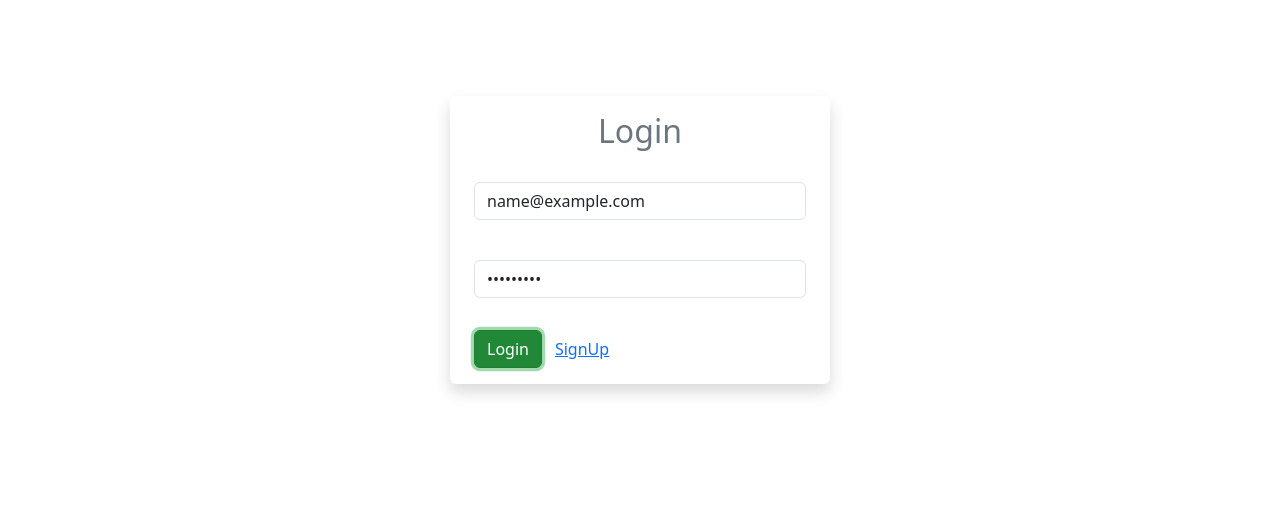
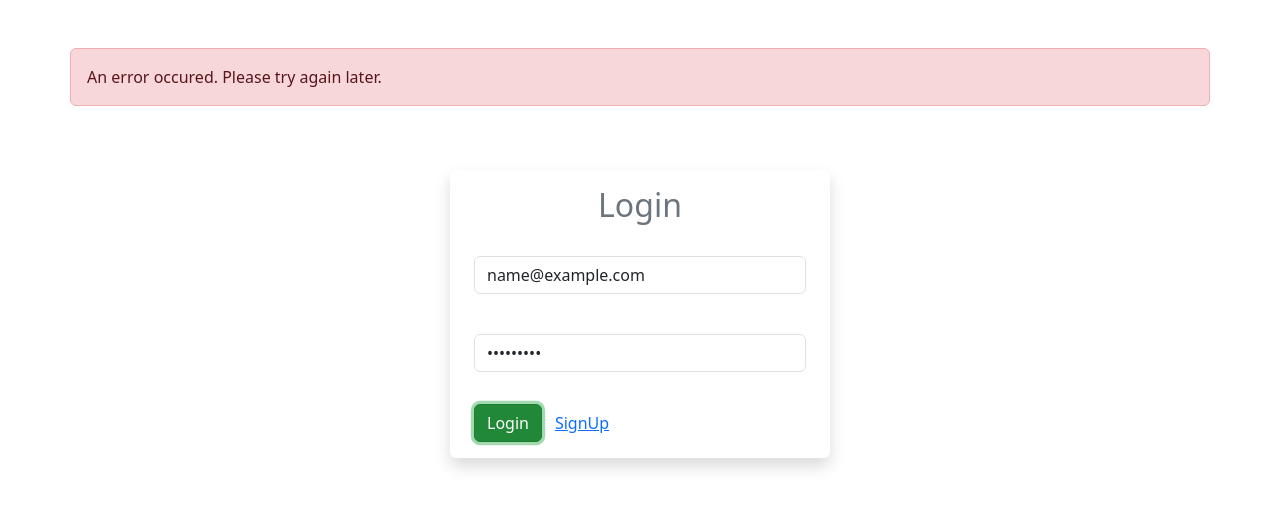
Before and after one commit to cicadaXiR/TravalBookingSyatem, a React (Create React App) app: page / in a window 1280 px wide. Both pictures are taken after typing "name@example.com", "Sample123" into the empty fields and a click on the input "Login". Shown: the top 508 px of the page. Built offline with nearby package versions, Linux system fonts and the light colour scheme; no server answers.

Commit message:
modifications in Login.jsx

```diff
--- a/src/pages/Login.jsx
+++ b/src/pages/Login.jsx
@@ -5,56 +5,64 @@ import axios from 'axios';
 
 function Login() {
 
-    const [email,setEmail] = useState('');
-    const [password,setPassword] = useState('');
-    const [navigate,setNavigate] = useState(false);
+    const [email, setEmail] = useState('');
+    const [password, setPassword] = useState('');
+    const [navigate, setNavigate] = useState(false);
+    const [errorMessage, setErrorMessage] = useState('');
 
-    const handleEmailChanege = (e) =>{
+    const handleEmailChanege = (e) => {
         setEmail(e.target.value);
     };
 
-    const handlePasswordChange = (e) =>{
+    const handlePasswordChange = (e) => {
         setPassword(e.target.value);
     };
 
-    const handleSubmit = async (e) =>{
+    const handleSubmit = async (e) => {
         e.preventDefault();
 
         // console.log("username",username);
         // console.log("password",password);
-        try{
+        try {
             const response = await axios.post('http://localhost:8080/authenticate',
-            {email,password});
-            localStorage.setItem('access',response.access);
+                { email, password });
+            localStorage.setItem('access', response.access);
             console.log(localStorage)
             //console.log(response.data)
             setNavigate(true);
         }
-        catch(error){
-            console.log(error);
+        catch (error) {
+            if (error.response) {
+                setErrorMessage("Invalid credentials. Please check your email and password.")
+            }
+            else {
+                console.log(error);
+                setErrorMessage("An error occured. Please try again later.")
+            }
         }
     };
 
-    if(navigate){
-        return <Navigate to="/home"/>
+    if (navigate) {
+        return <Navigate to="/home" />
     }
 
     return (
         <div>
             <div className="container my-5">
                 <div className="row justify-content-sm-center my-5">
+                    {errorMessage && <div class="alert alert-danger">{errorMessage}</div>}
                     <div className="col-sm-4 shadow rounded g-5">
                         <h2 className="text-center pt-3 text-secondary h2">Login</h2>
                         <form onSubmit={handleSubmit}>
                             <div className="form-group">
                                 <label className="col-form-label"></label>
                                 <input type="email" className="form-control" placeholder="email" value={email}
-                                onChange={handleEmailChanege} required/>
+                                    onChange={handleEmailChanege} required />
                             </div>
                             <div className="form-group">
                                 <label className="col-form-label"></label>
                                 <input type="password" className="form-control" placeholder="password" value={password}
-                                onChange={handlePasswordChange} required/>
+                                    onChange={handlePasswordChange} required />
                             </div>
                             <div>
                                 <input type="submit" className="btn btn-success my-3" value="Login" />
```
